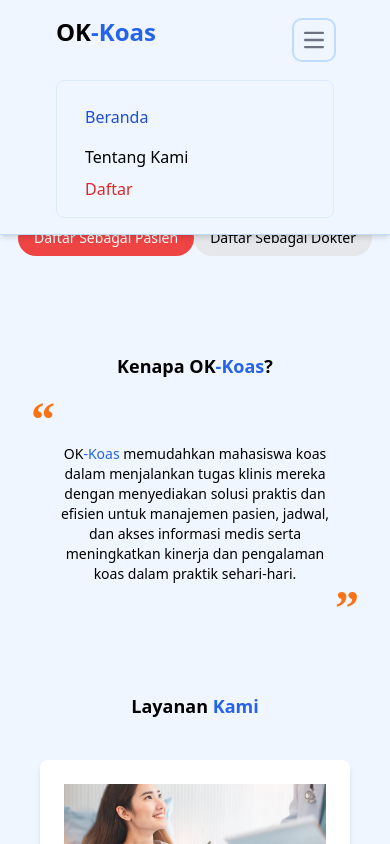
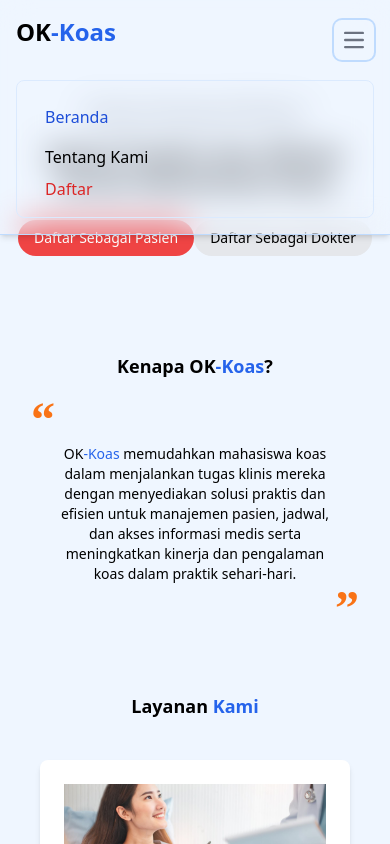
Before and after one commit to ok-koas/client, a React (Vite) app: page / in a window 390 px wide. Both pictures are taken after a click on the button "Open main menu". Shown: the top 844 px of the page. Built offline with nearby package versions, Linux system fonts and the light colour scheme.

Commit message:
makes the navbar glassmorphic

```diff
--- a/src/components/DoubleRegisterButton.jsx
+++ b/src/components/DoubleRegisterButton.jsx
@@ -3,10 +3,10 @@ import React from "react";
 const DoubleRegisterButton = () => {
   return (
     <div className="mt-6 md:flex md:justify-start">
-      <button className="bg-red-500 mb-3 md:mb-0 text-white text-sm py-2 px-4 rounded-full md:rounded-none md:rounded-l-full">
+      <button className="bg-red-500 hover:bg-red-600 focus-within:bg-red-700 mb-3 md:mb-0 text-white text-sm py-2 px-4 rounded-full md:rounded-none md:rounded-l-full">
         Daftar Sebagai Pasien
       </button>
-      <button className="bg-gray-200 text-black text-sm py-2 px-4 rounded-full md:rounded-none md:rounded-r-full">
+      <button className="bg-gray-200 hover:bg-gray-300 focus:bg-gray-400 text-black focus:text-white text-sm py-2 px-4 rounded-full md:rounded-none md:rounded-r-full">
         Daftar Sebagai Dokter
       </button>
     </div>
--- /dev/null
+++ b/src/components/Logo.jsx
@@ -0,0 +1,15 @@
+import React from "react";
+import { Link } from "react-router-dom";
+
+const Logo = () => {
+  return (
+    <Link to={"/"}>
+      <div className="text-2xl font-bold mb-4 md:mb-0">
+        <span className="text-black">OK</span>
+        <span className="text-blue-600">-Koas</span>
+      </div>
+    </Link>
+  );
+};
+
+export default Logo;
--- a/src/components/Navbar.jsx
+++ b/src/components/Navbar.jsx
@@ -1,5 +1,6 @@
 import React, { useState } from "react";
 import { Link, useLocation } from "react-router-dom";
+import Logo from "./Logo";
 
 const Navbar = () => {
   const [isOpen, setIsOpen] = useState(false);
@@ -15,12 +16,9 @@ const Navbar = () => {
   };
 
   return (
-    <nav className="bg-blue-50 fixed w-full z-20 top-0 start-0 border-b border-blue-200 shadow-md px-10">
+    <nav className="bg-blue-50 fixed w-full z-20 top-0 start-0 border-b border-blue-200 shadow-md md:px-10 backdrop-filter backdrop-blur-lg bg-opacity-30">
       <div className="max-w-screen-xl flex flex-wrap items-center justify-between mx-auto p-4">
-        <div className="text-2xl font-bold mb-4 md:mb-0">
-          <span className="text-black">OK</span>
-          <span className="text-blue-600">-Koas</span>
-        </div>
+        <Logo />
         <div className="flex md:order-2 space-x-3 md:space-x-0 rtl:space-x-reverse">
           <Link to="/Register" onClick={handleLinkClick}>
             <button className="text-white bg-red-700 hover:bg-red-800 focus:ring-4 focus:outline-none focus:ring-red-300 font-medium rounded-lg text-sm px-4 py-2 text-center dark:bg-red-600 dark:hover:bg-red-700 dark:focus:ring-red-800 hidden md:block">
@@ -58,11 +56,11 @@ const Navbar = () => {
           } items-center justify-between w-full md:flex md:w-auto md:order-1`}
           id="navbar-sticky"
         >
-          <ul className="flex flex-col p-4 md:p-0 mt-4 font-medium border border-blue-100 rounded-lg bg-blue-50 md:space-x-8 rtl:space-x-reverse md:flex-row md:mt-0 md:border-0 md:bg-blue-50 dark:bg-blue-50 md:dark:bg-blue-50 dark:border-blue-700">
+          <ul className="flex flex-col p-4 md:p-0 mt-4 font-medium border border-blue-100 rounded-lg md:space-x-8 rtl:space-x-reverse md:flex-row md:mt-0 md:border-0 ">
             <li>
               <Link
                 to="/"
-                className={`block py-2 px-3 rounded md:bg-transparent md:p-0 ${
+                className={`block py-2 px-3 rounded md:bg-transparent md:p-0  ${
                   pathname === "/" ? "text-blue-700" : "text-black"
                 }`}
                 aria-current="page"
```
